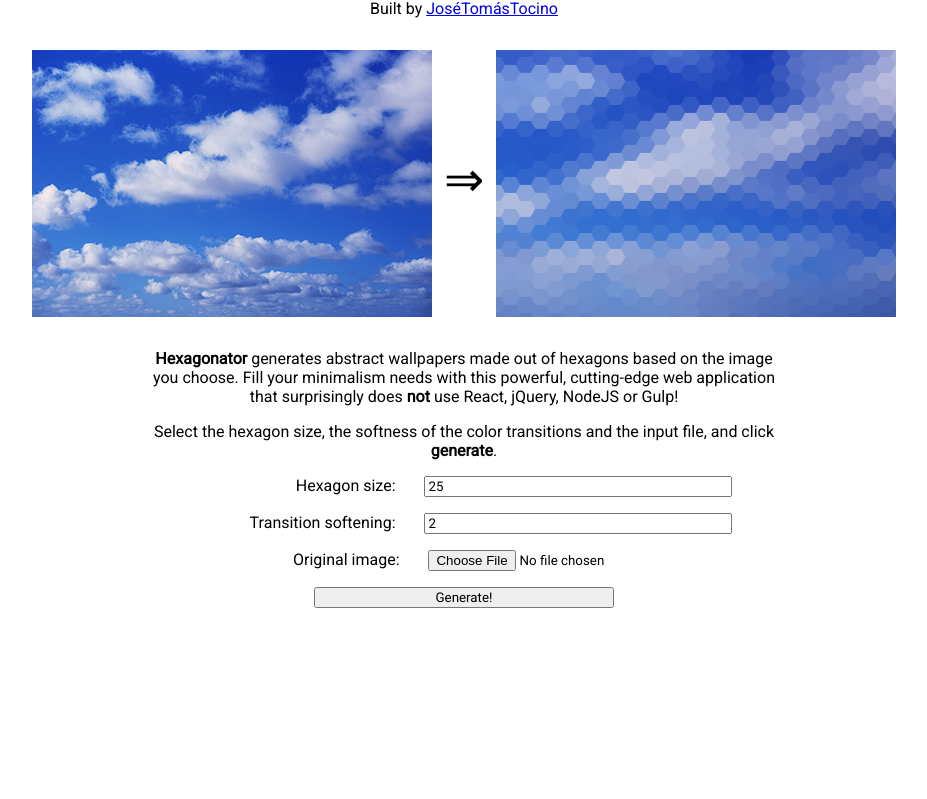
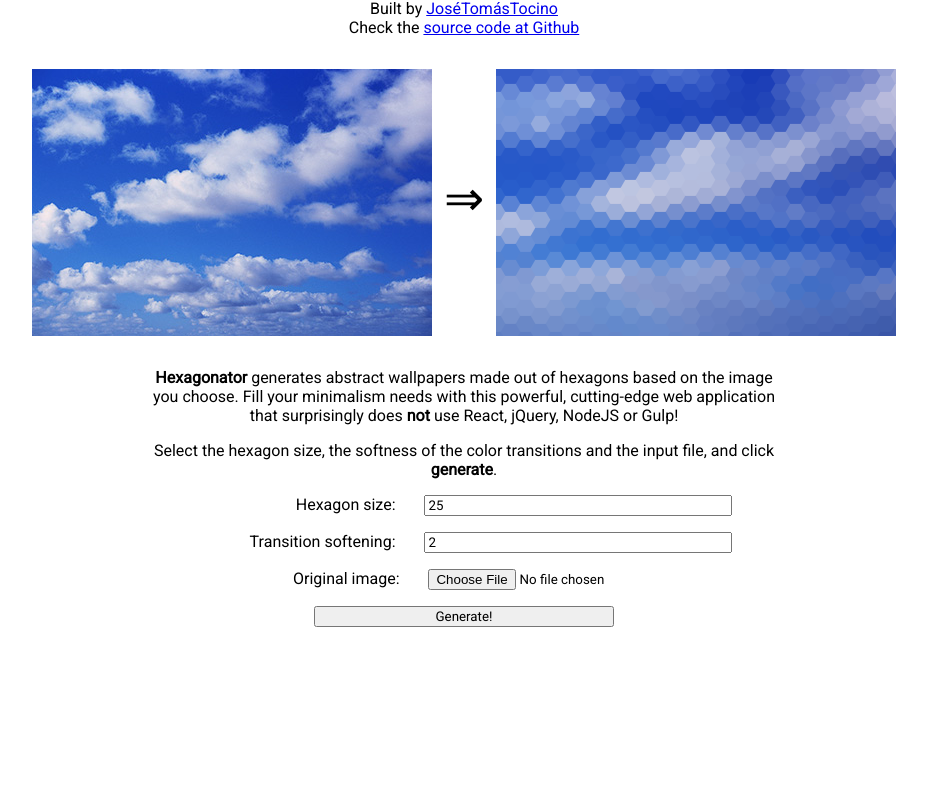
Before and after one commit to JoseTomasTocino/hexagonator, a plain HTML site: page index.html in a window 1280 px wide. Shown: the part 66-865 px from the top of the page, without its empty margins (176-1103 px from the left). Drawn offline with Linux system fonts and the light colour scheme.

Commit message:
Update index.html

```diff
--- a/index.html
+++ b/index.html
@@ -17,7 +17,8 @@
 <div class="container">
     <h1>Hexagonator!</h1>
     <p class="credits">
-        Built by <a href="http://josetomastocino.com">JoséTomásTocino</a>
+        Built by <a href="http://josetomastocino.com">JoséTomásTocino</a><br>
+        Check the <a href="https://github.com/JoseTomasTocino/hexagonator">source code at Github</a>
     </p>
 
     <p class="example">
```
